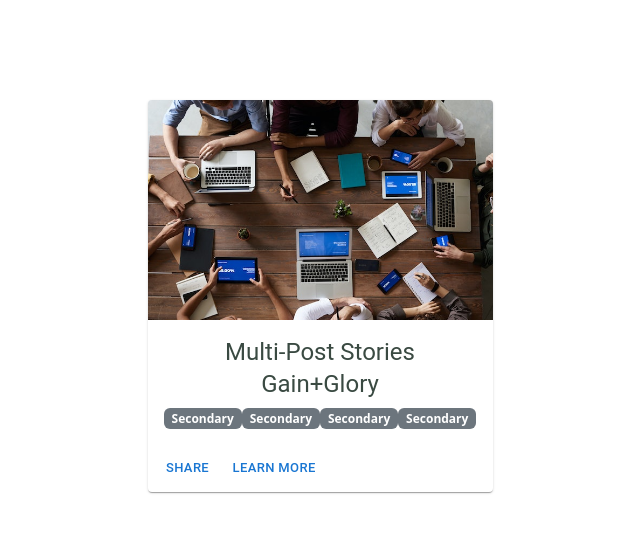
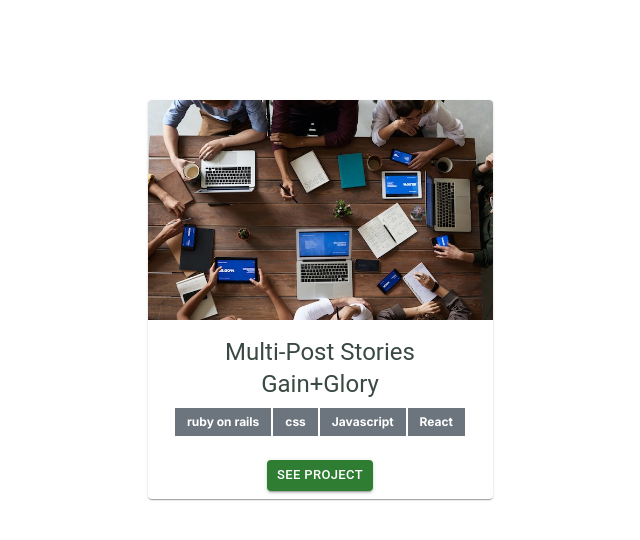
Before and after one commit to peterrobert/updatedportfoliodesign, a React (Create React App) app: page / in a window 1280 px wide. Shown: the top 540 px of the page, without its empty margins (320-960 px from the left). Built offline with nearby package versions, Linux system fonts and the light colour scheme.

Commit message:
Finish project card

```diff
--- a/src/components/project/AppProjectCard.js
+++ b/src/components/project/AppProjectCard.js
@@ -9,7 +9,7 @@ import CardMedia from "@mui/material/CardMedia";
 import Button from "@mui/material/Button";
 import Typography from "@mui/material/Typography";
 // ==== Image ====
-import projectImage from "../../assets/images/projectImage.jpeg"
+import projectImage from "../../assets/images/projectImage.jpeg";
 import AppBadge from "../shared/AppBadge";
 
 const AppProjectCard = () => {
@@ -21,19 +21,25 @@ const AppProjectCard = () => {
         title="green iguana"
       />
       <CardContent>
-        <Typography gutterBottom variant="h5" component="div" className={styles.projectCardTitle}>
-           Multi-Post Stories Gain+Glory
+        <Typography
+          gutterBottom
+          variant="h5"
+          component="div"
+          className={styles.projectCardTitle}
+        >
+          Multi-Post Stories Gain+Glory
         </Typography>
-         <div className={styles.badgesContainer}>
-           <AppBadge />
-           <AppBadge />
-           <AppBadge />
-           <AppBadge />
-         </div>
+        <div className={styles.badgesContainer}>
+          <AppBadge title="ruby on rails" />
+          <AppBadge title="css" />
+          <AppBadge title="Javascript" />
+          <AppBadge title="React" />
+        </div>
       </CardContent>
-      <CardActions>
-        <Button size="small">Share</Button>
-        <Button size="small">Learn More</Button>
+      <CardActions className={styles.viewProjectButton}>
+        <Button size="small" variant="contained" color="success">
+          See project
+        </Button>
       </CardActions>
     </Card>
   );
--- a/src/components/project/appProjectCard.module.css
+++ b/src/components/project/appProjectCard.module.css
@@ -13,5 +13,10 @@
 .badgesContainer{
     display: flex;
     flex-wrap: nowrap;
-    justify-content: space-evenly;
+    justify-content: center;
 }
+
+.viewProjectButton{
+   display: flex;
+   justify-content: center;
+}
--- a/src/components/shared/AppBadge.js
+++ b/src/components/shared/AppBadge.js
@@ -1,8 +1,10 @@
 import React from 'react'
+// ==== STYLES ====
+import styles from "./appShared.module.css";
 
 const AppBadge = ({background, title, textcolor}) => {
   return (
-    <span className="badge bg-secondary">Secondary</span>
+    <span className={`badge bg-secondary ${styles.languagesBadge}`}>{title}</span>
   )
 }
 
--- /dev/null
+++ b/src/components/shared/appShared.module.css
@@ -0,0 +1,15 @@
+@import url('https://fonts.googleapis.com/css2?family=Inter:wght@100;200;300;500;600;700&family=Raleway:wght@100;400;500&family=Roboto+Condensed:wght@700&family=Source+Sans+Pro:wght@200;300;400;600;700;900&display=swap');
+
+.languagesBadge {
+    margin-right: 1px;
+    margin-left: 1px;
+    padding: 8px 12px !important;
+    align-items: center;
+    justify-content: center;
+    display: flex;
+    border-radius: unset !important;
+    color: #172B4D;
+    font-size: 12px;
+    font-family: Inter;
+    background:  var(--theme-2-neutral-10, #EBF0EE) !important;
+}
```
Also changed, not shown: 1 other file (tests, documents, lock files or other folders).
